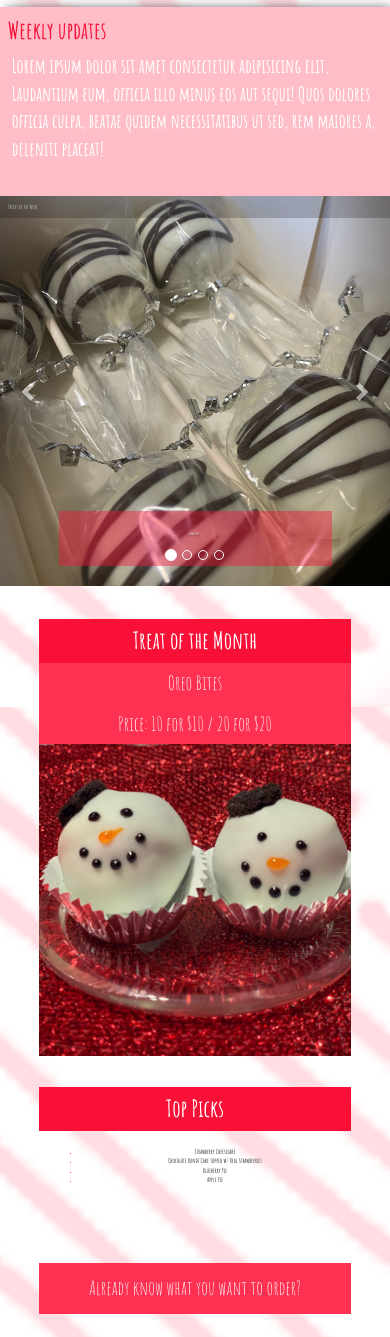
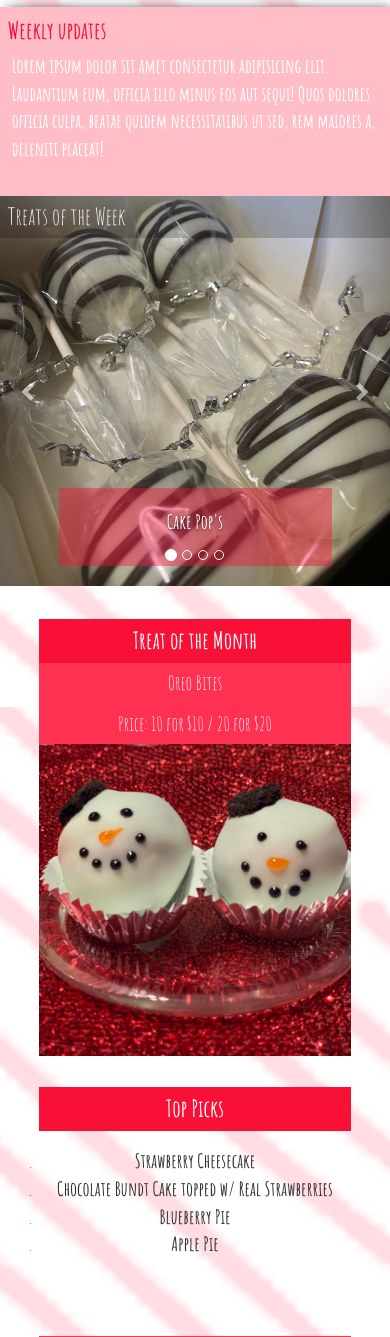
Before and after one commit to jas010i/charmy_treatss, a PHP site: page / in a window 390 px wide. Shown: the part 137-1474 px from the top of the page. Run offline with PHP 8.4, Linux system fonts and the light colour scheme.

Commit message:
Update main.css

```diff
--- a/StyleSheets/main.css
+++ b/StyleSheets/main.css
@@ -437,7 +437,14 @@ div.welcome-body {
 }
 
 .main-weekly-updates > #myCarousel > h1 {
-    font-size: 1.5vw;
+    font-size: 6vw;
+}
+
+.carousel-caption {
+    font-family: 'Amatic SC', cursive;
+    font-size: 5vw;
+    background-color: rgba(248, 16, 55, 0.418);
+    font-weight: 600;
 }
 
 
@@ -557,7 +564,8 @@ div.welcome-body > .main-treat #treat-month-img > img {
 div.welcome-body > .main-treat > ul {
     font-family: 'Amatic SC', cursive;
     margin: 5% 0 15% 0;
-    font-size: 1.7vw;
+    padding: 0;
+    font-size: 5vw;
     font-weight: 700;
     text-align: center;
 }
```
